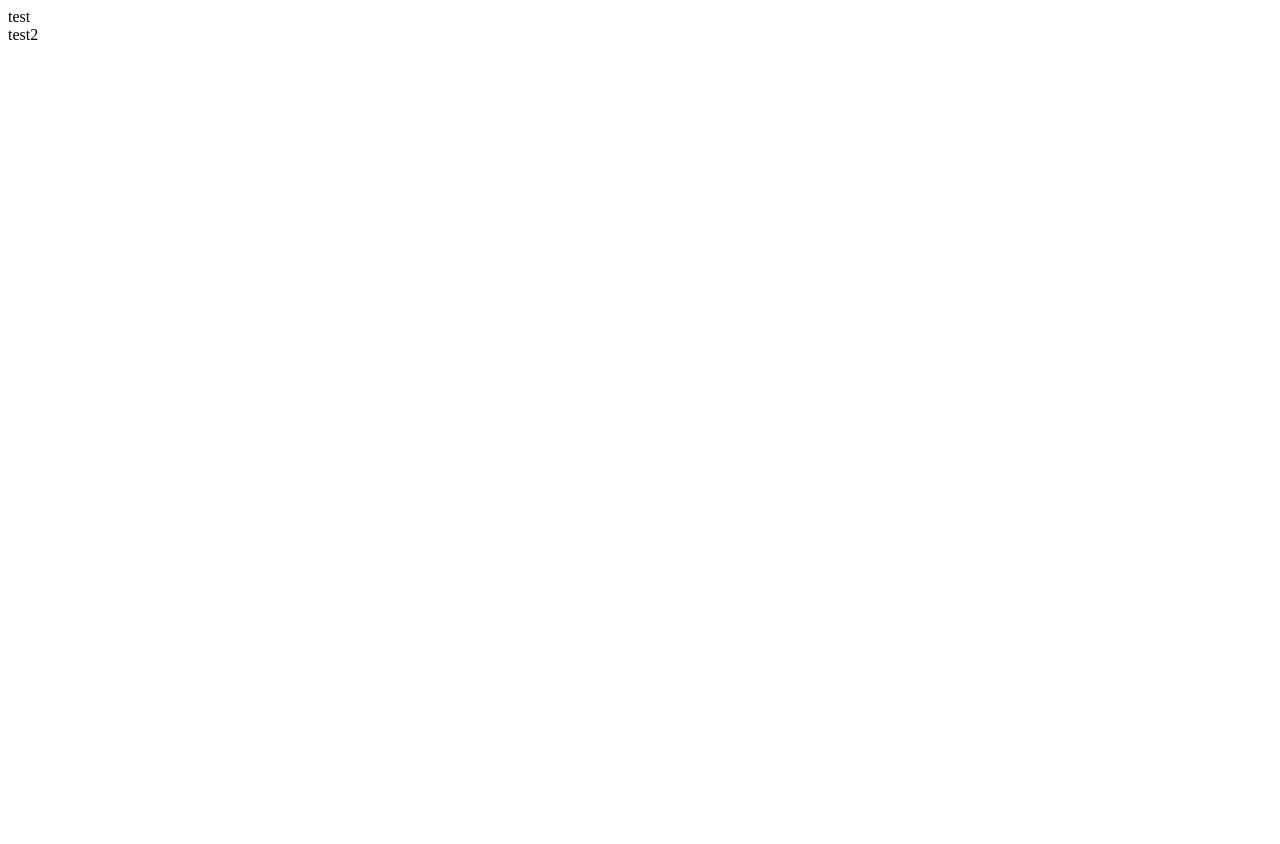
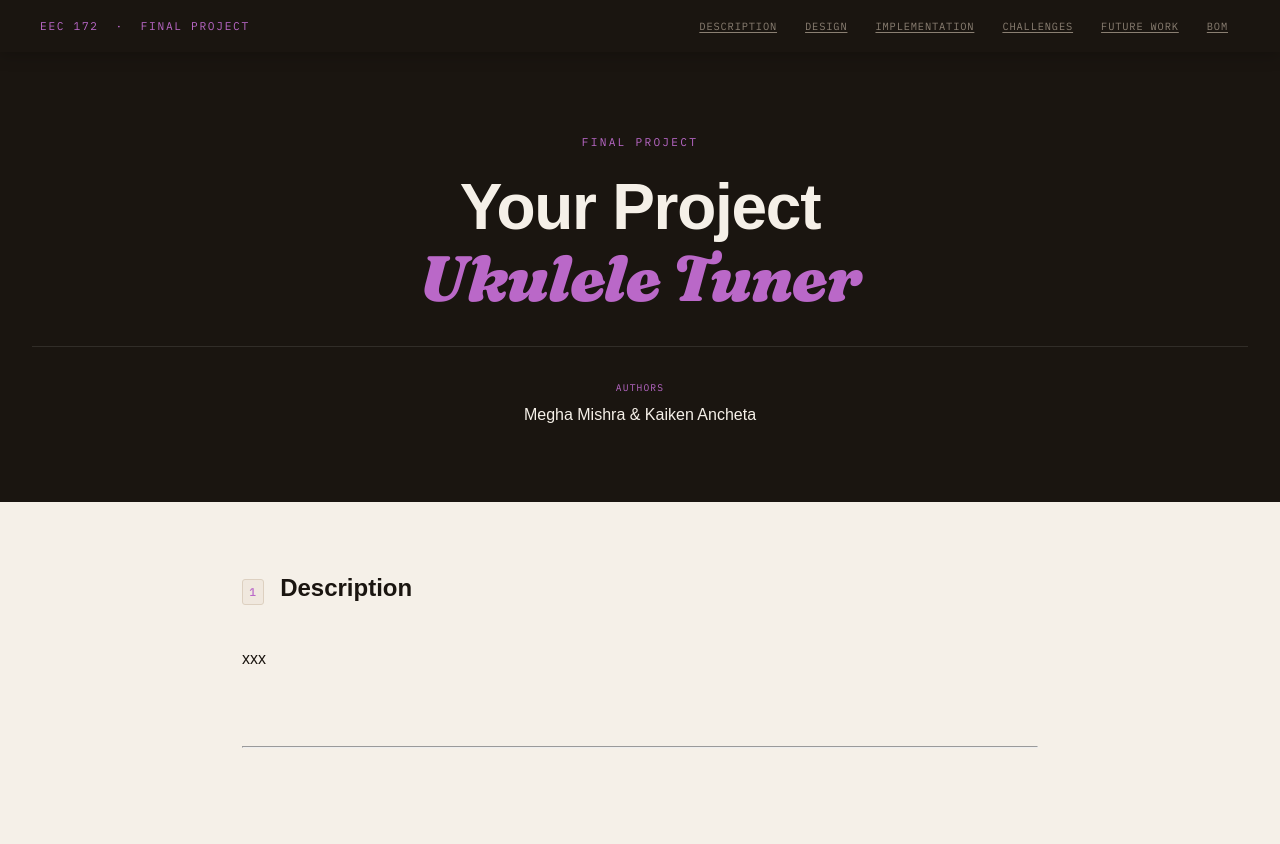
Before and after one commit to megmish/ukulele-tuner, a plain HTML site: page index.html in a window 1280 px wide. Before the commit the page ends 800 px from the top, so only its background shows below. Drawn offline with Linux system fonts and the light colour scheme; a web font is replaced by a local one.

Commit message:
Added styles file and created hero

```diff
--- a/index.html
+++ b/index.html
@@ -1,2 +1,50 @@
-<header> test </header>
-<body> test2 </body>
+<!DOCTYPE html>
+<html lang="en">
+<head>
+  <meta charset="UTF-8" />
+  <meta name="viewport" content="width=device-width, initial-scale=1.0"/>
+  <title>EEC 172 Project</title>
+<link href="https://fonts.googleapis.com/css2?family=Zen+Kaku+Gothic+Antique:wght@300;400;500;700&family=Fraunces:ital,opsz,wght@0,9..144,300;0,9..144,700;1,9..144,900&family=IBM+Plex+Mono:wght@400;500&display=swap" rel="stylesheet"/>  <link rel="stylesheet" href="styles.css"/>
+</head>
+<body>
+
+<nav>
+  <span class="nav-title">EEC 172 &nbsp;·&nbsp; Final Project</span>
+  <ul class="nav-links">
+    <li><a href="#description">Description</a></li>
+    <li><a href="#design">Design</a></li>
+    <li><a href="#implementation">Implementation</a></li>
+    <li><a href="#challenges">Challenges</a></li>
+    <li><a href="#future">Future Work</a></li>
+    <li><a href="#bom">BOM</a></li>
+  </ul>
+</nav>
+
+<section class="hero">
+  <p class="hero-eyebrow">Final Project</p>
+  <h1>Your Project<br><alt>Ukulele Tuner</alt></h1>
+  <div class="hero-auth">
+    <div class="hero-auth-item">
+      <span class="label">Authors</span>
+      <span class="value">Megha Mishra & Kaiken Ancheta</span>
+    </div>
+  </div>
+</section>
+
+<main class="page">
+<article class="report-section" id="description">
+    <div class="section-header">
+      <span class="section-num"> 1</span>
+      <h2 class="section-title">Description</h2>
+    </div>
+    <div class="content">
+      <p> xxx</p>
+    </div>
+</article>
+<hr class="rule"/>
+
+
+
+
+</body>
+</html>
--- /dev/null
+++ b/styles.css
@@ -0,0 +1,183 @@
+/* COLORS*/
+:root {
+  --bg: #f5f0e8;
+  --nav: #ffffff;
+  --text: #1a1510;
+  --accent: #ba68c8;
+  --muted: #8a7f72;
+}
+
+*, *::before, *::after { box-sizing: border-box; margin: 0; padding: 0; }
+html { scroll-behavior: smooth; }
+
+body {
+  background: var(--bg);
+  color: var(--text);
+  font-family: 'Zen Kaku Gothic Antique', sans-serif;
+  line-height: 1.8;
+  font-size: 1rem;
+}
+
+/* NAVIGATION BAR */
+nav {
+  position: sticky; top: 0; z-index: 100;
+  background: var(--text);
+  display: flex;
+  align-items: center;
+  justify-content: space-between;
+  padding: 0 2.5rem;
+  height: 52px;
+  box-shadow: 0 2px 16px rgba(0,0,0,0.25);
+}
+
+.nav-title{
+  font-family: 'IBM Plex Mono', monospace;
+  font-size: 0.7rem; color: var(--accent);
+  letter-spacing: 0.15em;
+  text-transform: uppercase;
+}
+
+.nav-links{
+  display: flex;
+  gap: 0.25rem;
+  list-style: none;
+}
+
+.nav-links a{
+  font-family: 'IBM Plex Mono', monospace;
+  font-size: 0.65rem; letter-spacing: 0.08em; text-transform: uppercase;
+  color: var(--muted);
+  padding: 0.4rem 0.75rem;
+  border-radius: 3px;
+  transition: color 0.2s, background 0.2s;
+}
+
+.nav-links a:hover {
+  color: var(--accent);
+  background: rgba(255,255,255,0.06);
+}
+
+
+
+/* HERO */
+.hero {
+  background: var(--text);
+  color: var(--bg);
+  padding: 5rem 2rem 4.5rem;
+  text-align: center;
+  position: relative;
+  overflow: hidden;
+}
+
+.hero-eyebrow {
+  font-family: 'IBM Plex Mono', monospace;
+  font-size: 0.7rem;
+  letter-spacing: 0.2em;
+  text-transform: uppercase;
+  color: var(--accent);
+  margin-bottom: 1.25rem;
+}
+
+.hero h1 {
+  font-family: 'Zen Kaku Gothic Antique', sans-serif;
+  font-size: clamp(2.2rem, 6vw, 4rem);
+  font-weight: 700;
+  line-height: 1.1;
+  letter-spacing: -0.02em; margin-bottom: 1.25rem;
+}
+
+.hero h1 alt {
+  font-style: italic;
+  font-family: 'Fraunces', serif;
+  color: var(--accent); font-weight: 900;
+}
+
+.hero-auth {
+  display: flex;
+  justify-content: center;
+  gap: 2rem;
+  flex-wrap: wrap;
+  margin-top: 2rem;
+  padding-top: 2rem;
+  border-top: 1px solid rgba(255,255,255,0.1);
+}
+
+.hero-auth-item {
+  text-align: center;
+}
+
+.hero-auth-item .label {
+  font-family: 'IBM Plex Mono', monospace;
+  font-size: 0.6rem; letter-spacing: 0.12em; text-transform: uppercase;
+  color: var(--accent);
+  display: block;
+  margin-bottom: 0.3rem;
+}
+
+
+/* PAGE */
+.page {
+  max-width: 860px;
+  margin: 0 auto;
+  padding: 4rem 2rem 6rem;
+}
+
+/* SECTION */
+.report-section { margin-bottom: 4.5rem; }
+.section-header {
+  display: flex;
+  align-items: baseline;
+  gap: 1rem;
+  margin-bottom: 1.5rem;
+  padding-bottom: 0.75rem;
+  border-bottom: 2px solid var(--ink);
+}
+.section-num {
+  font-family: 'IBM Plex Mono', monospace;
+  font-size: 0.7rem; font-weight: 500; letter-spacing: 0.1em;
+  color: var(--accent);
+  background: #f0e8de;
+  border: 1px
+  solid #ddd0c0;
+  padding: 0.2em 0.55em;
+  border-radius:
+  3px; white-space: nowrap;
+}
+.section-title {
+  font-family: 'Zen Kaku Gothic Antique', sans-serif;
+  font-size: 1.5rem;
+  font-weight: 700;
+}
+
+/* SUBSECTION */
+.subsection {
+  margin-top: 2.5rem;
+}
+
+.subsection-header {
+  display: flex;
+  align-items: center;
+  gap: 0.75rem;
+  margin-bottom: 1rem;
+}
+
+.subsection-num {
+  font-family: 'IBM Plex Mono', monospace;
+  font-size: 0.65rem;
+  color: var(--ink-soft);
+  letter-spacing: 0.05em;
+}
+.subsection-title {
+  font-family: 'Zen Kaku Gothic Antique', sans-serif;
+  font-size: 1.1rem;
+  font-weight: 600;
+  color: var(--ink);
+}
+
+/* CONTENT */
+.content p {
+  color: var(--ink-mid);
+  margin-bottom: 1rem;
+  font-size: 1rem;
+}
+.content p:last-child { margin-bottom: 0; }
```
